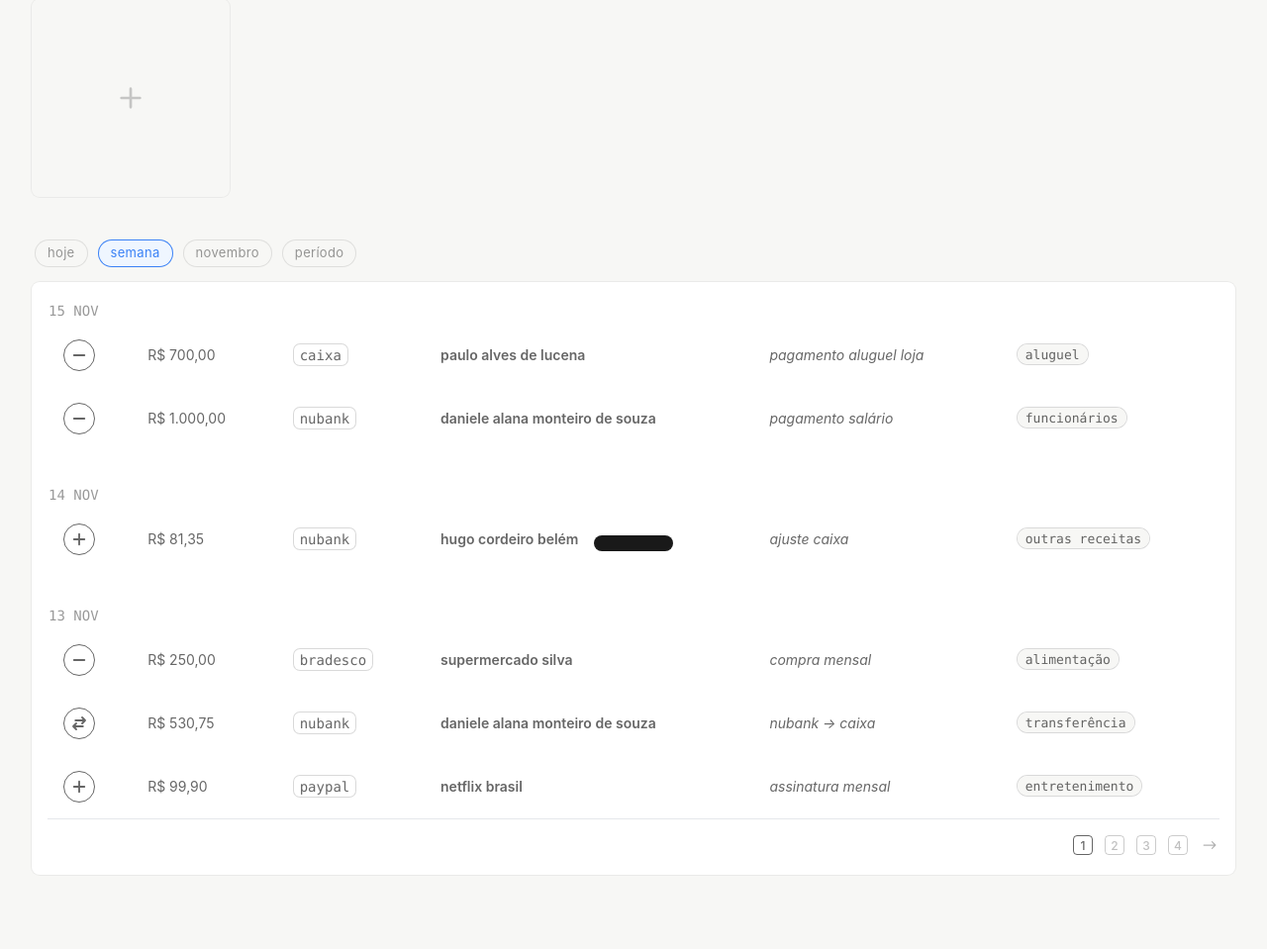
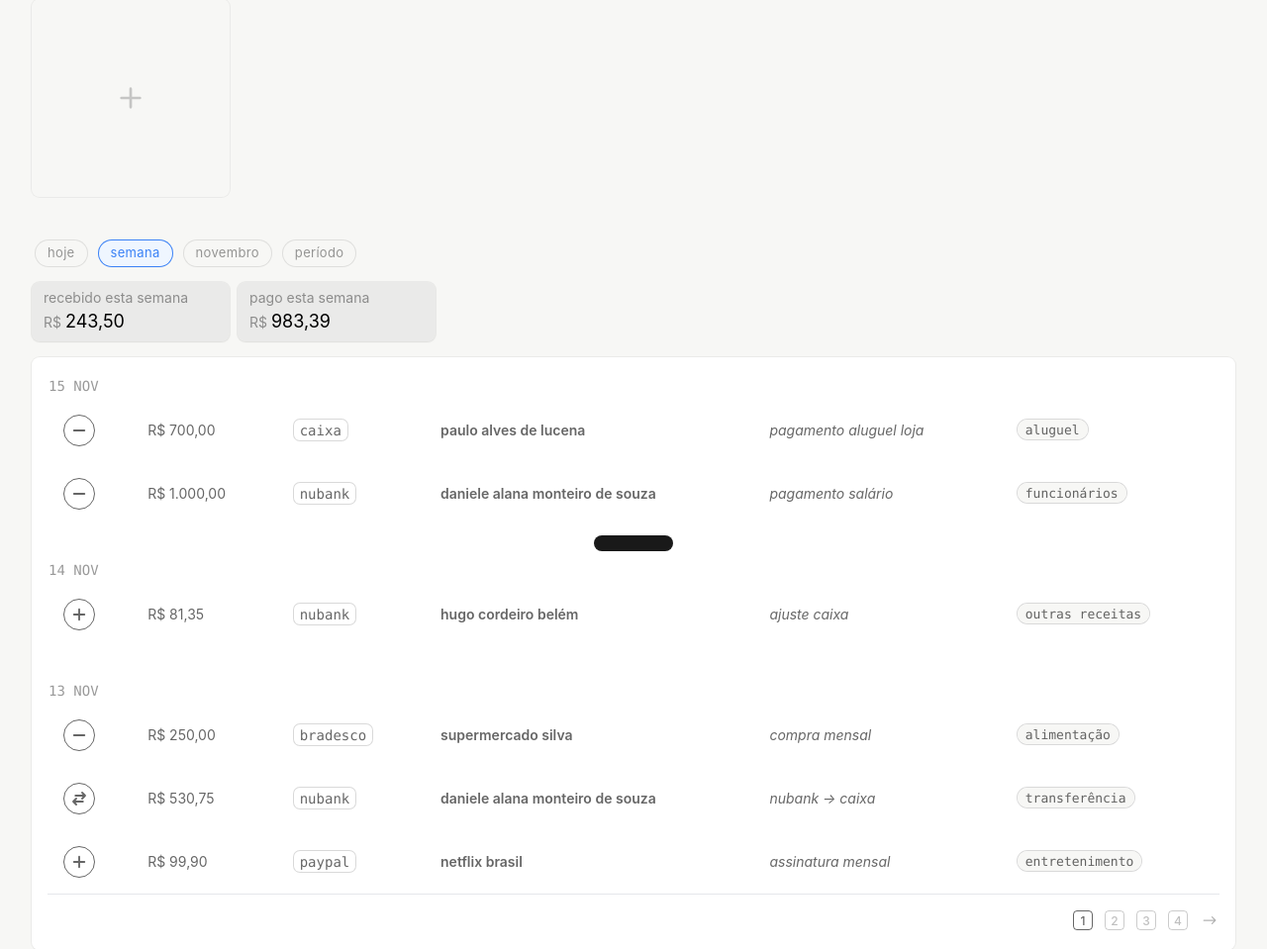
Before and after one commit to depoc/depox, a Django app: page /caixa/ in a window 1280 px wide. Shown: the part 223-1182 px from the top of the page at 99% size. Before the commit the page ends 1108 px from the top, so only its background shows below. Run offline with Django 5.2, Linux system fonts and the light colour scheme; the visitor is signed in with stand-in values (Sample User, id 1); style sheets or scripts are compiled from the project's sources.

Commit message:
added valores totais do período

```diff
--- a/finance/templates/finance/common/_history.html
+++ b/finance/templates/finance/common/_history.html
@@ -66,6 +66,86 @@
             flex-shrink-0">
             <span class="">período</span>
         </button>
+        </div>
+    </div>
+</div>
+
+
+<div class="
+    overflow-hidden
+    sm:px-3
+    col-span-2
+    relative">
+
+    <div class="
+        relative
+        overflow-auto
+        flex">
+
+        <div class="overflow-x-auto p-1 flex gap-2 no-scrollbar">
+            <button id=""
+                class="
+                ring-1 ring-black/5 dark:ring-white/10
+                p-4
+                relative
+                rounded-lg
+                shadow-sm
+                bg-black/5
+                dark:bg-secondary
+                min-h-[50px] sm:min-h-[60px]
+                min-w-[150px] sm:min-w-[200px]">
+                <p
+                    class="
+                    absolute
+                    p-1
+                    text-xs sm:text-sm text-black/40 dark:text-white/50
+                    top-0 left-2">
+                    recebido esta semana
+                </p>
+                <p
+                    class="
+                    absolute
+                    p-1
+                    text-xs sm:text-sm text-black/40 dark:text-white/50
+                    bottom-0 left-2">
+                    R$
+                    <span class="text-black dark:text-white text-base sm:text-lg">
+                        243,50
+                    </span>
+                </p>
+            </button>
+
+            <button id=""
+                class="
+                ring-1 ring-black/5 dark:ring-white/10
+                p-4
+                relative
+                rounded-lg
+                shadow-sm
+                bg-black/5
+                dark:bg-secondary
+                min-h-[50px] sm:min-h-[60px]
+                min-w-[150px] sm:min-w-[200px]">
+                <p
+                    class="
+                    absolute
+                    p-1
+                    text-xs sm:text-sm text-black/40 dark:text-white/50
+                    top-0 left-2">
+                    pago esta semana
+                </p>
+                <p
+                    class="
+                    absolute
+                    p-1
+                    text-xs sm:text-sm text-black/40 dark:text-white/50
+                    bottom-0 left-2">
+                    R$
+                    <span class="text-black dark:text-white text-base sm:text-lg">
+                        983,39
+                    </span>
+                </p>
+            </button>
         </div>
     </div>
 </div>
```
